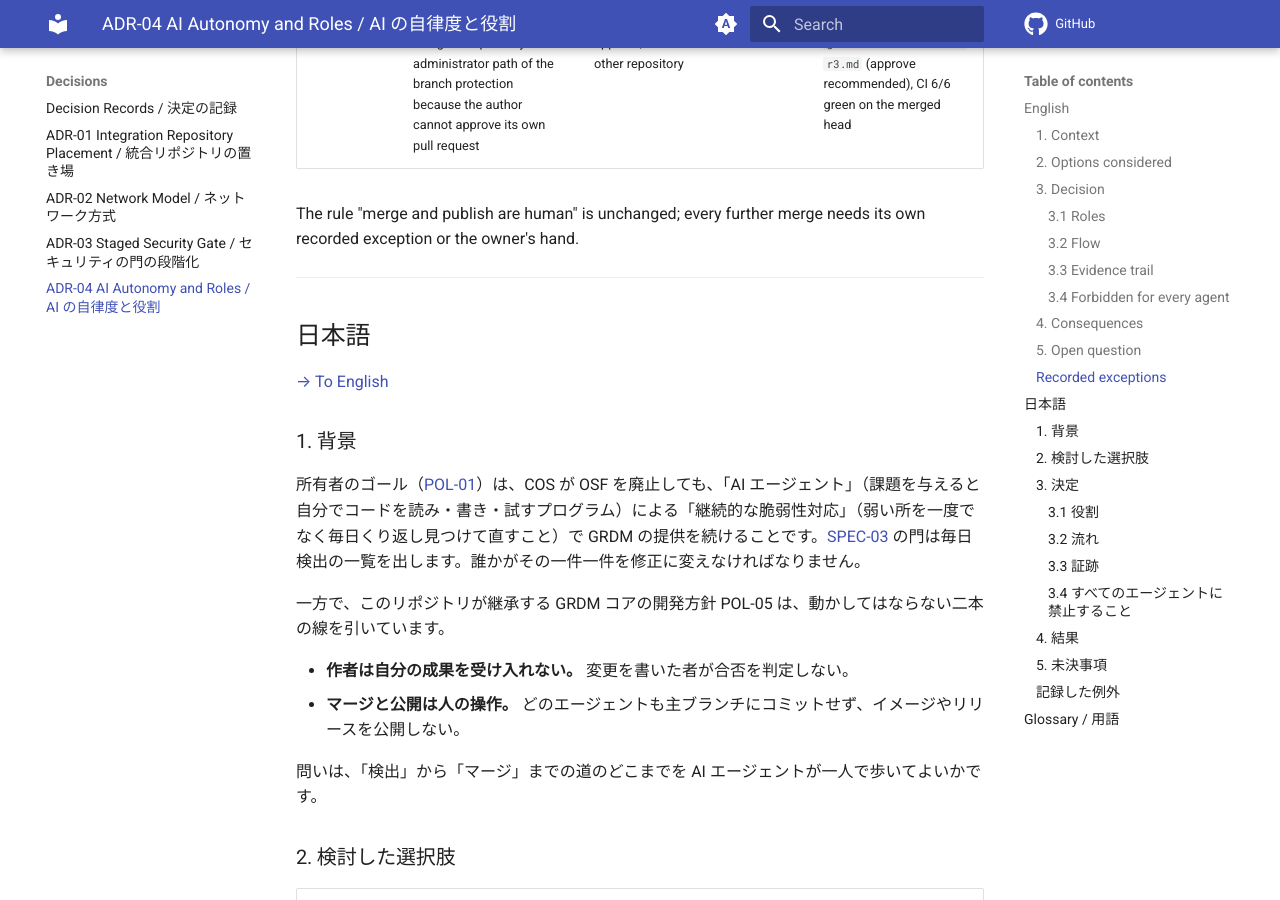
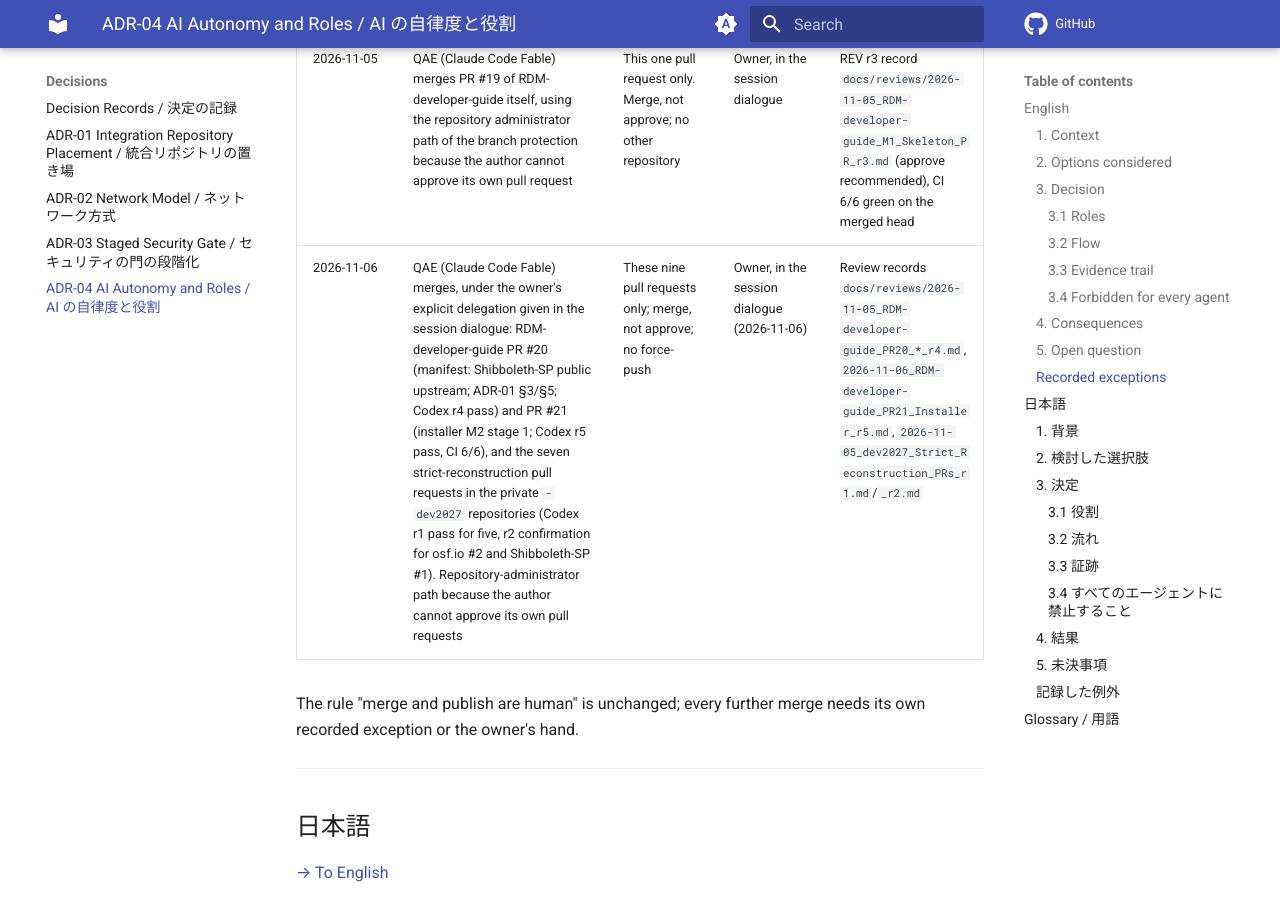
Before and after one commit to RCOSDP/RDM-developer-guide, an MkDocs documentation site: the page built from docs/decisions/ADR-04_AI_Autonomy_and_Roles.md, in a window 1280 px wide and 900 px high, scrolled down 4154 px. Built offline with MkDocs 1.6.1 and Material for MkDocs 9.7.7, drawn with Linux system fonts in a browser that asks for light colours; a script that is not in the unit is left out; comment, search, counter and statistics services are not loaded; some of the changed text lies outside the part shown.

Commit message:
docs(adr): ADR-04 に 2026-11-06 の委任マージ（PR #20・#21・dev2027 厳密再構築 7 本）を例外として記録
Co-Authored-By: Claude Fable 5.1 <noreply@anthropic.com>
Claude-Session: https://claude.ai/code/session_01BW1YQju1R8hU1GgE9LhLD4

```diff
--- a/docs/decisions/ADR-04_AI_Autonomy_and_Roles.md
+++ b/docs/decisions/ADR-04_AI_Autonomy_and_Roles.md
@@ -5,7 +5,8 @@
 
 **Jump:** [English](#english) · [日本語](#japanese)
 
-- Version / 版: 0.2 — 2026-11-05. **Learned:** a one-time delegation must be written down with scope, grantor and evidence before it is used, or the human-merge rule erodes silently. ／ 一回限りの委任でも、使う前に範囲・許可者・証跡を書き残さなければ「人がマージする」規則が静かに崩れると分かった。
+- Version / 版: 0.3 — 2026-11-06. **Learned:** each delegated merge batch is recorded before it is executed, with the review records that justify it, so that the human-merge rule stays auditable. ／ 委任されたマージは一括でも実行前に、根拠となるレビュー記録とともに記録し、「人がマージする」規則を監査できる状態に保つ。
+  0.2 — 2026-11-05. **Learned:** a one-time delegation must be written down with scope, grantor and evidence before it is used, or the human-merge rule erodes silently. ／ 一回限りの委任でも、使う前に範囲・許可者・証跡を書き残さなければ「人がマージする」規則が静かに崩れると分かった。
   0.1 — 2026-11-05. **Learned:** the line between "automatic" and "human" is easiest to defend when it sits on two concrete commands, merge and publish, rather than on a judgment such as "important changes". ／ 「自動」と「人」の境目は、「重要な変更」のような判断ではなく、マージと公開という二つの具体的な操作に置くと最も守りやすいと分かった。
 - Status: Accepted (owner, 2026-11-05). Review date: after steady-state operation has run for one month (open question in §5).
 - Related: [SPEC-00 Overview](../spec/00_overview.md) · [SPEC-02 Installer CLI](../spec/02_installer_cli.md) · [SPEC-03 Security Gate](../spec/03_security_gate.md) · [SPEC-04 Acceptance Tests](../spec/04_acceptance_tests.md) · [SPEC-05 Upstream Tracking](../spec/05_upstream_tracking.md) · [SPEC-06 Documentation Conventions](../spec/06_documentation_conventions.md) · [POL-01 Position](../policy/POL-01_Developer_Environment_2027_Position.md) · [ADR-01 Integration Repository Placement](ADR-01_Integration_Repository_Placement.md) · [ADR-02 Network Model](ADR-02_Network_Model.md) · [ADR-03 Staged Security Gate](ADR-03_Staged_Security_Gate.md) · [docs/README.md](../README.md)
@@ -109,6 +110,7 @@ A PR without all four is not ready for the owner; QAE returns it to AID.
 | Date | Exception | Scope | Granted by | Evidence |
 |---|---|---|---|---|
 | 2026-11-05 | QAE (Claude Code Fable) merges PR #19 of RDM-developer-guide itself, using the repository administrator path of the branch protection because the author cannot approve its own pull request | This one pull request only. Merge, not approve; no other repository | Owner, in the session dialogue | REV r3 record `docs/reviews/2026-11-05_RDM-developer-guide_M1_Skeleton_PR_r3.md` (approve recommended), CI 6/6 green on the merged head |
+| 2026-11-06 | QAE (Claude Code Fable) merges, under the owner's explicit delegation given in the session dialogue: RDM-developer-guide PR #20 (manifest: Shibboleth-SP public upstream; ADR-01 §3/§5; Codex r4 pass) and PR #21 (installer M2 stage 1; Codex r5 pass, CI 6/6), and the seven strict-reconstruction pull requests in the private `-dev2027` repositories (Codex r1 pass for five, r2 confirmation for osf.io #2 and Shibboleth-SP #1). Repository-administrator path because the author cannot approve its own pull requests | These nine pull requests only; merge, not approve; no force-push | Owner, in the session dialogue (2026-11-06) | Review records `docs/reviews/2026-11-05_RDM-developer-guide_PR20_*_r4.md`, `2026-11-06_RDM-developer-guide_PR21_Installer_r5.md`, `2026-11-05_dev2027_Strict_Reconstruction_PRs_r1.md`/`_r2.md` |
 
 The rule "merge and publish are human" is unchanged; every further merge needs its own recorded exception or the owner's hand.
 
@@ -211,6 +213,7 @@ flowchart LR
 | 日付 | 例外 | 範囲 | 許可者 | 証跡 |
 |---|---|---|---|---|
 | 2026-11-05 | QAE（Claude Code Fable）が RDM-developer-guide 自身の PR #19 をマージする。作者は自分の PR を承認できないため、ブランチ保護の管理者経路を使う | この PR 1 件のみ。承認ではなくマージ。他リポジトリには及ばない | 所有者（セッション内の対話） | REV r3 記録 `docs/reviews/2026-11-05_RDM-developer-guide_M1_Skeleton_PR_r3.md`（approve 推奨）、マージ対象 head で CI 6/6 合格 |
+| 2026-11-06 | QAE（Claude Code Fable）が、セッション内で所有者が明示した委任により次をマージする: RDM-developer-guide PR #20（manifest: Shibboleth-SP の公開上流、ADR-01 §3/§5。Codex r4 合格）と PR #21（インストーラー M2 第 1 段。Codex r5 合格、CI 6/6）、および非公開 `-dev2027` リポジトリの厳密再構築 PR 7 本（Codex r1 で 5 本合格、osf.io #2 と Shibboleth-SP #1 は r2 で対応確認）。作者は自分の PR を承認できないためリポジトリ管理者の経路を使う | この 9 件の PR のみ。承認ではなくマージ。force push なし | 所有者（セッション内の対話、2026-11-06） | レビュー記録 `docs/reviews/2026-11-05_RDM-developer-guide_PR20_*_r4.md`、`2026-11-06_RDM-developer-guide_PR21_Installer_r5.md`、`2026-11-05_dev2027_Strict_Reconstruction_PRs_r1.md`/`_r2.md` |
 
 「マージと公開は人が行う」という規則は変わらない。以後のマージはそれぞれ例外の記録か所有者の手を要する。
 
```
